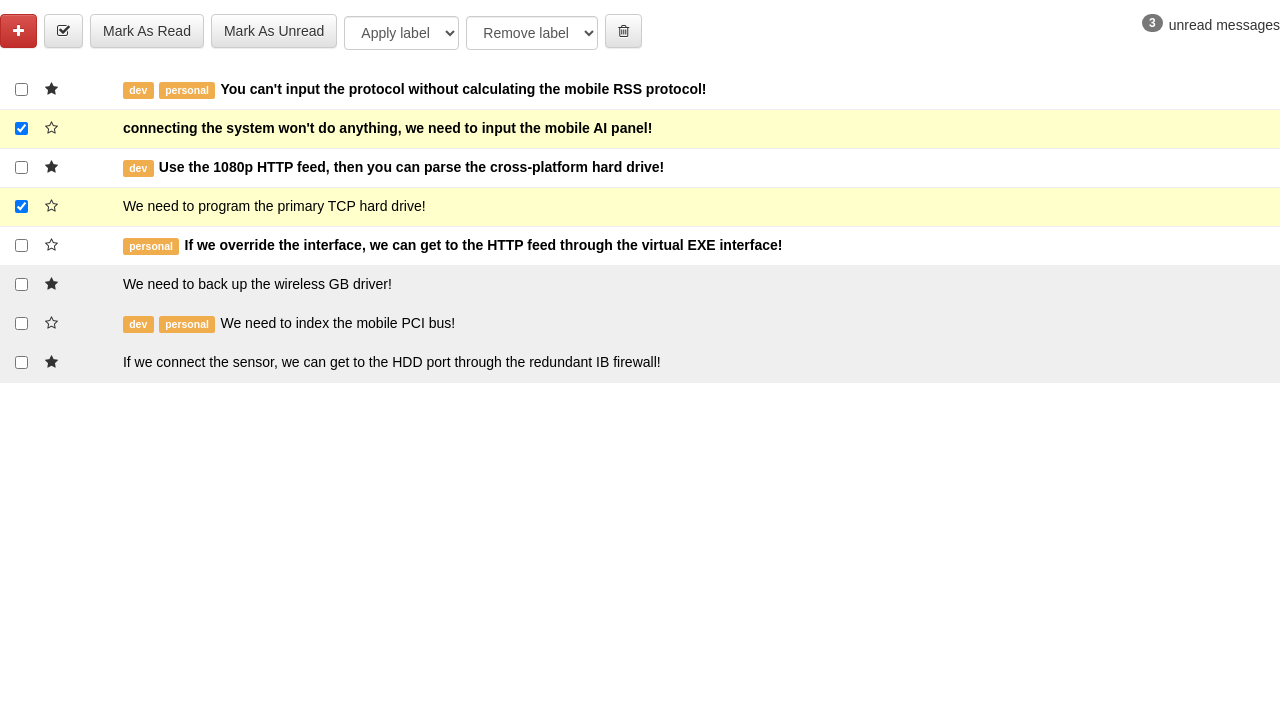
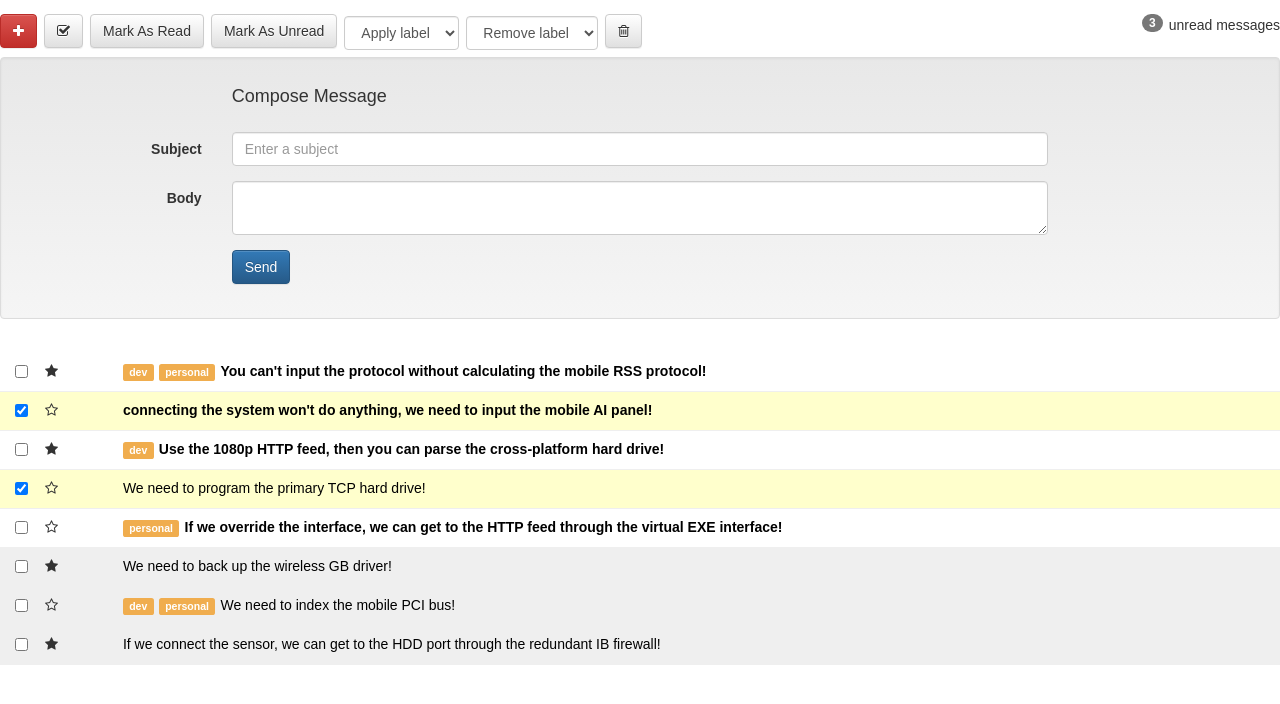
Before and after one commit to michellescripts/react-inbox, a React (Create React App) app: page / in a window 1280 px wide. Shown: the top 704 px of the page. Built offline with nearby package versions, Linux system fonts and the light colour scheme.

Commit message:
Add ComposeForm component.

```diff
--- a/src/App.js
+++ b/src/App.js
@@ -3,6 +3,7 @@
 import Unread from './Unread'
 import MessageList from './MessageList'
 import messages from './testdata'
+import ComposeForm from './ComposeForm'
 
 class App extends Component {
   render () {
@@ -12,6 +13,7 @@
           <div className='col-md-12'>
             <Unread count={3} />
             <Toolbar />
+            <ComposeForm />
           </div>
         </div>
         <MessageList messages={messages} />
--- /dev/null
+++ b/src/ComposeForm.js
@@ -0,0 +1,35 @@
+import React, { Component } from 'react'
+import PropTypes from 'prop-types'
+
+class ComposeForm extends Component {
+  render () {
+    return (
+      <form className='form-horizontal well'>
+        <div className='form-group'>
+          <div className='col-sm-8 col-sm-offset-2'>
+            <h4>Compose Message</h4>
+          </div>
+        </div>
+        <div className='form-group'>
+          <label htmlFor='subject' className='col-sm-2 control-label'>Subject</label>
+          <div className='col-sm-8'>
+            <input type='text' className='form-control' id='subject' placeholder='Enter a subject' name='subject' />
+          </div>
+        </div>
+        <div className='form-group'>
+          <label htmlFor='body' className='col-sm-2 control-label'>Body</label>
+          <div className='col-sm-8'>
+            <textarea name='body' id='body' className='form-control' />
+          </div>
+        </div>
+        <div className='form-group'>
+          <div className='col-sm-8 col-sm-offset-2'>
+            <input type='submit' value='Send' className='btn btn-primary' />
+          </div>
+        </div>
+      </form>
+    )
+  }
+}
+
+export default ComposeForm
```
Also changed, not shown: 1 other file (tests, documents, lock files or other folders).
